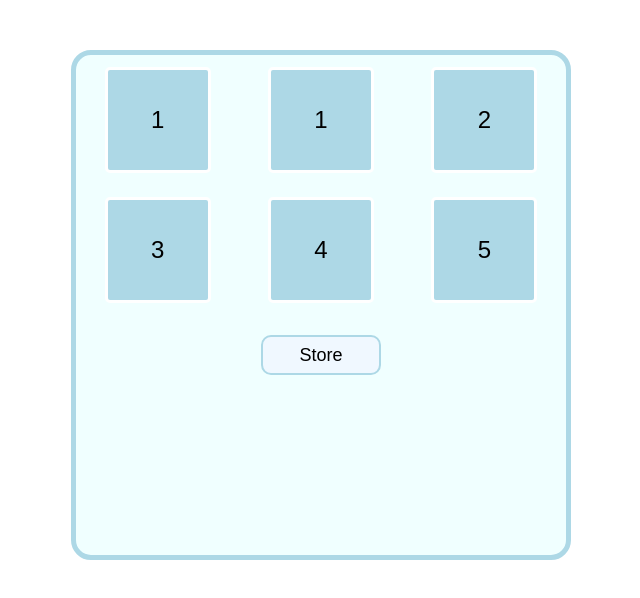
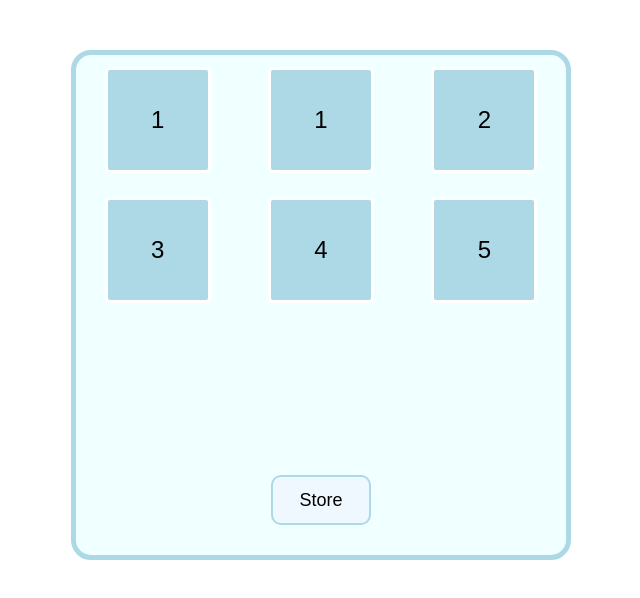
Before and after one commit to nikvoen/box-evolution, a React (Vite) app: page / in a window 1280 px wide. Shown: the top 598 px of the page, without its empty margins (319-959 px from the left). Built offline with nearby package versions, Linux system fonts and the light colour scheme.

Commit message:
Update button position

```diff
--- a/src/App.css
+++ b/src/App.css
@@ -18,6 +18,7 @@ body, html {
 }
 
 .store {
+  margin-top: 160px;
   text-align: center;
 }
 
@@ -44,15 +45,15 @@ body, html {
 }
 
 .menu-button {
-  height: 40px;
-  width: 120px;
+  height: 50px;
+  width: 100px;
   border-radius: 10px;
   border: 2px solid lightblue;
   background-color: aliceblue;
   font-size: 18px;
   transition: .3s;
   cursor: pointer;
-  margin: 20px 20px 0 20px;
+  //margin: 20px 20px 0 20px;
 
   &:hover {
     background-color: lightblue;
```
